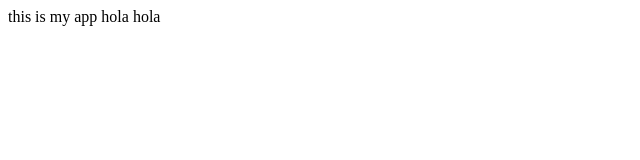
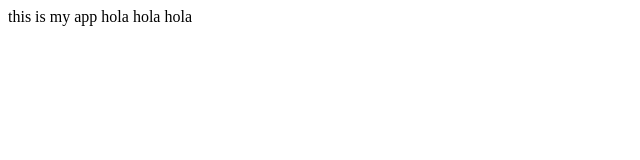
Before and after one commit to tarekichalalen2002/myapp, a plain HTML site: page index.html in a window 1280 px wide. Shown: the full height of the page, 0-640 px from the left. Drawn offline with Linux system fonts and the light colour scheme.

Commit message:
modified:   index.html

```diff
--- a/index.html
+++ b/index.html
@@ -3,6 +3,6 @@
         <title>My App</title>
     </head>
     <body>
-        this is my app hola hola
+        this is my app hola hola  hola
     </body>
 </html>
```
